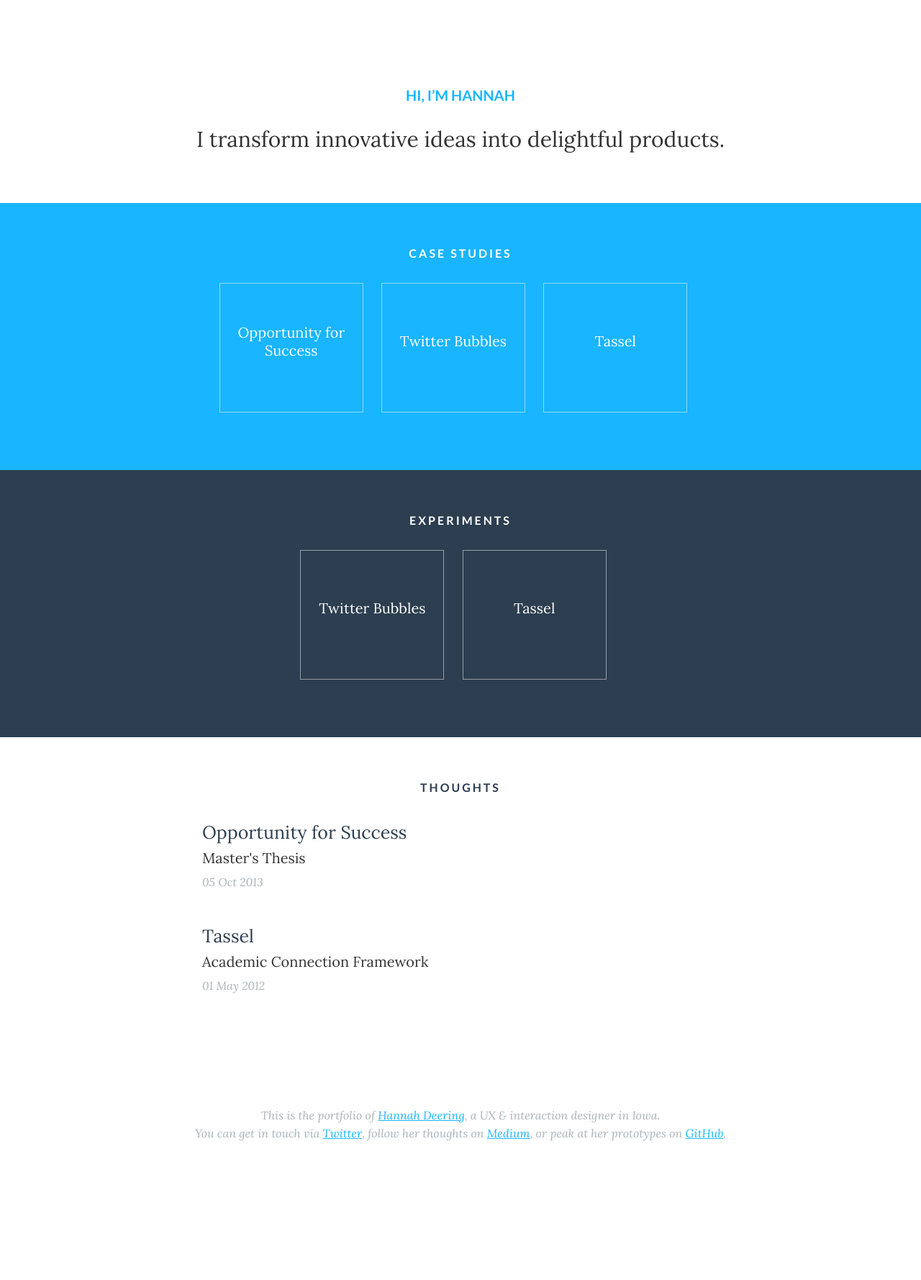
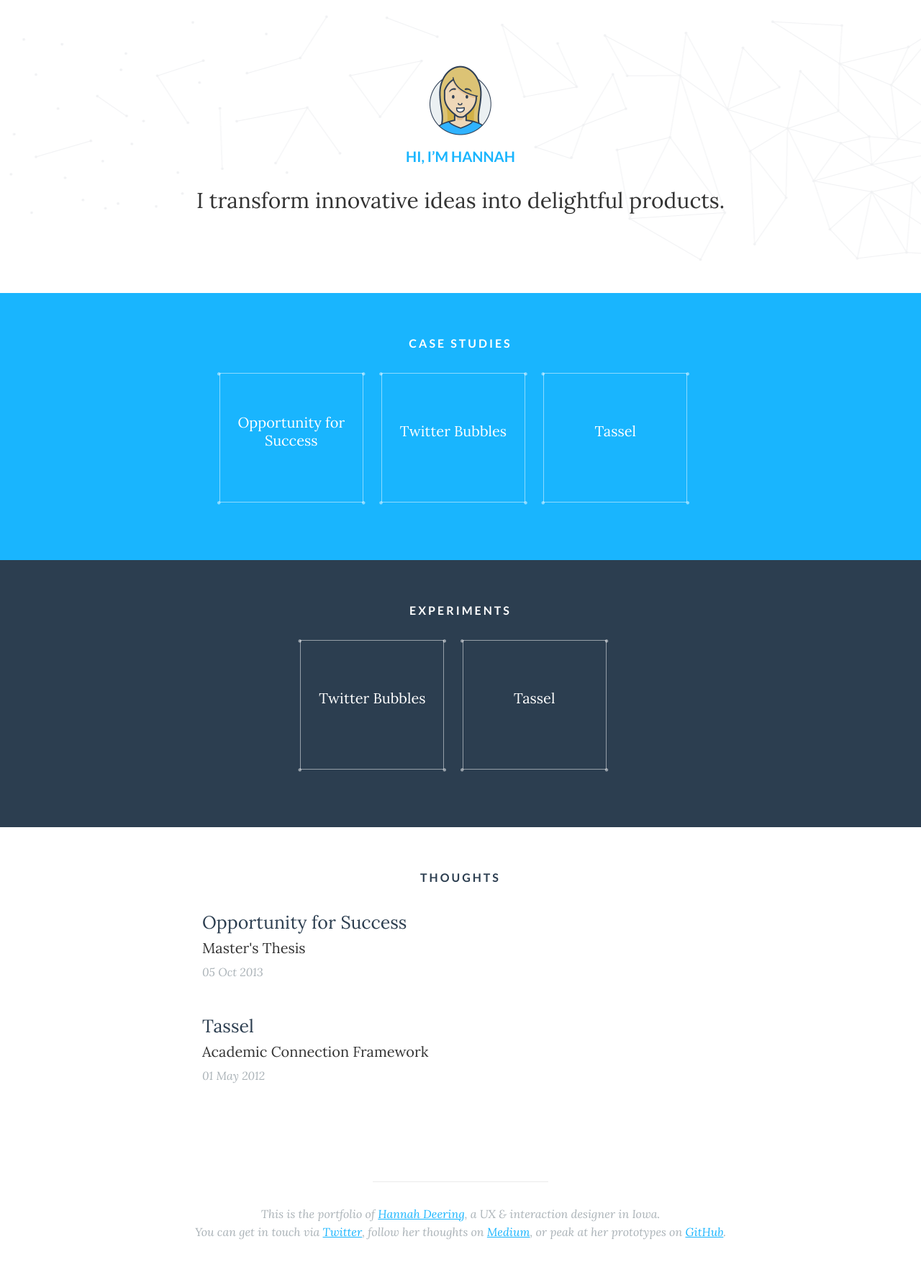
Before and after one commit to hannahd/hannahd.github.io, a Jekyll site: the page built from index.html, in a window 1280 px wide. Shown: the whole page at 72% size. Built offline with Jekyll 4.4.1, drawn with Linux system fonts in a browser that asks for light colours; before the commit the page ends 1641 px from its top, so only the background shows below that.

Commit message:
Finish design of the front page

```diff
--- a/_config.yml
+++ b/_config.yml
@@ -1,5 +1,5 @@
 # Title of your blog; shows in the header
-name: Hannah Deering · IxD
+name: HannahD · UX Designer
 
 # Description of your content (will only be used on Google Search)
 description: "This is the portfolio of Hannah Deering, an experience & interaction designer in Iowa."
--- a/_layouts/default.html
+++ b/_layouts/default.html
@@ -3,7 +3,10 @@
 <!--[if IE 7]>         <html class="no-js lt-ie9 lt-ie8"> <![endif]-->
 <!--[if IE 8]>         <html class="no-js lt-ie9"> <![endif]-->
 <!--[if gt IE 8]><!--> <html class="no-js"> <!--<![endif]-->
-  <head>
+  <head profile="http://www.w3.org/2005/10/profile">
+      <link rel="icon"
+        type="image/x-icon"
+        href="{{ site.baseurl| split: '/' | join:'/' }}/assets/img/favicon.ico">
       <title>{{ site.name }}</title>
       <meta charset="utf-8">
       <meta http-equiv="X-UA-Compatible" content="IE=edge,chrome=1">
@@ -25,6 +28,7 @@
       </main>
 
       <footer>
+          <hr>
           <p>
               This is the portfolio of <a href="{{ site.baseurl | split:'/' | join:'/' | append:'/'  }}">Hannah Deering</a>, a UX &amp; interaction designer in Iowa. <br>
               You can get in touch via <a href="http://twitter.com/{{ site.twitter }}">Twitter</a>, follow her thoughts on <a href="https://medium.com/@{{ site.twitter }}">Medium</a>, or peak at her prototypes on <a href="https://github.com/{{ site.github }}">GitHub</a>.
--- a/_scss/base/_global.scss
+++ b/_scss/base/_global.scss
@@ -19,7 +19,10 @@ body {
   text-rendering: optimizeLegibility;
   -webkit-font-smoothing: antialiased;
   background-color: $bg-color;
-  margin-top:3.5em;
+  background-image: url('../assets/img/bg.png');
+  background-repeat: no-repeat;
+  background-position: center 12px;
+
   @media (max-width: 942px) {
     font-size: $font-size-m;
   }
--- a/css/main.css
+++ b/css/main.css
@@ -374,7 +374,9 @@ body {
   text-rendering: optimizeLegibility;
   -webkit-font-smoothing: antialiased;
   background-color: white;
-  margin-top: 3.5em; }
+  background-image: url("../assets/img/bg.png");
+  background-repeat: no-repeat;
+  background-position: center 12px; }
   @media (max-width: 942px) {
     body {
       font-size: 1.125em; } }
@@ -757,7 +759,12 @@ code {
 /* Literal.Number.Integer.Long */
 header {
   width: 100%;
-  background: white; }
+  background-image: url("../assets/img/hannahd_x2.png");
+  background-size: 89px 99px;
+  background-repeat: no-repeat;
+  background-position: center top;
+  margin-top: 4.5em;
+  padding: 105px 0 4em; }
 
 #home {
   text-align: center; }
@@ -777,6 +784,11 @@ footer {
   font-size: .8em;
   font-style: italic;
   color: #aab2b7; }
+  footer hr {
+    border: 0;
+    height: 0;
+    border-top: 1px solid rgba(0, 0, 0, 0.08);
+    margin: 0 40% 2em; }
 
 #case-studies, #experiments, #thoughts {
   padding: 3em 2em; }
@@ -803,7 +815,24 @@ footer {
     height: 9em;
     list-style: none;
     margin-right: 1em;
-    margin-bottom: 1em; }
+    margin-bottom: 1em;
+    position: relative; }
+    .features li:after {
+      content: "\2022";
+      display: block;
+      position: absolute;
+      top: -.63em;
+      right: -.3em;
+      color: rgba(255, 255, 255, 0.5);
+      font-size: .75em; }
+    .features li:before {
+      content: "\2022";
+      display: block;
+      position: absolute;
+      top: -.63em;
+      left: -.3em;
+      color: rgba(255, 255, 255, 0.5);
+      font-size: .75em; }
     .features li a {
       color: white;
       text-align: center;
@@ -811,7 +840,8 @@ footer {
       height: 100%;
       width: 100%;
       display: block;
-      line-height: 9em; }
+      line-height: 9em;
+      position: relative; }
       .features li a small {
         opacity: 0;
         font: 0.625em "Lato", "Helvetica Neue", Arial, sans-serif; }
@@ -819,6 +849,24 @@ footer {
         background: rgba(250, 250, 250, 0.12); }
         .features li a:hover small {
           opacity: .8; }
+      .features li a:after {
+        content: "\2022";
+        display: block;
+        position: absolute;
+        bottom: -.6em;
+        right: -.3em;
+        line-height: 1em;
+        color: rgba(255, 255, 255, 0.5);
+        font-size: .75em; }
+      .features li a:before {
+        content: "\2022";
+        display: block;
+        position: absolute;
+        bottom: -.6em;
+        left: -.3em;
+        line-height: 1em;
+        color: rgba(255, 255, 255, 0.5);
+        font-size: .75em; }
       .features li a p {
         margin: 0;
         display: inline-block;
--- a/index.html
+++ b/index.html
@@ -5,7 +5,7 @@ title: Homepage
 
 <header id="home">
     <h1>Hi, I’m Hannah</h1>
-    <h3>I transform innovative ideas into delightful products.</h3>
+    <h3>I transform innovative ideas into delightful&nbsp;products.</h3>
 </header>
 
 <div id="case-studies">
```
Also changed, not shown: _scss/pages/_home.scss (+42 -0 lines), _scss/partials/_footer.scss (+7 -0 lines), _scss/partials/_header.scss (+6 -1 lines), assets/img/avatar.jpg (deleted), assets/img/bg.png (added), assets/img/favicon.ico (added), assets/img/hannahd.png (added), assets/img/hannahd_x2.png (added), assets/img/img1.jpg (deleted), assets/img/img2.jpg (deleted), 1 other file.
